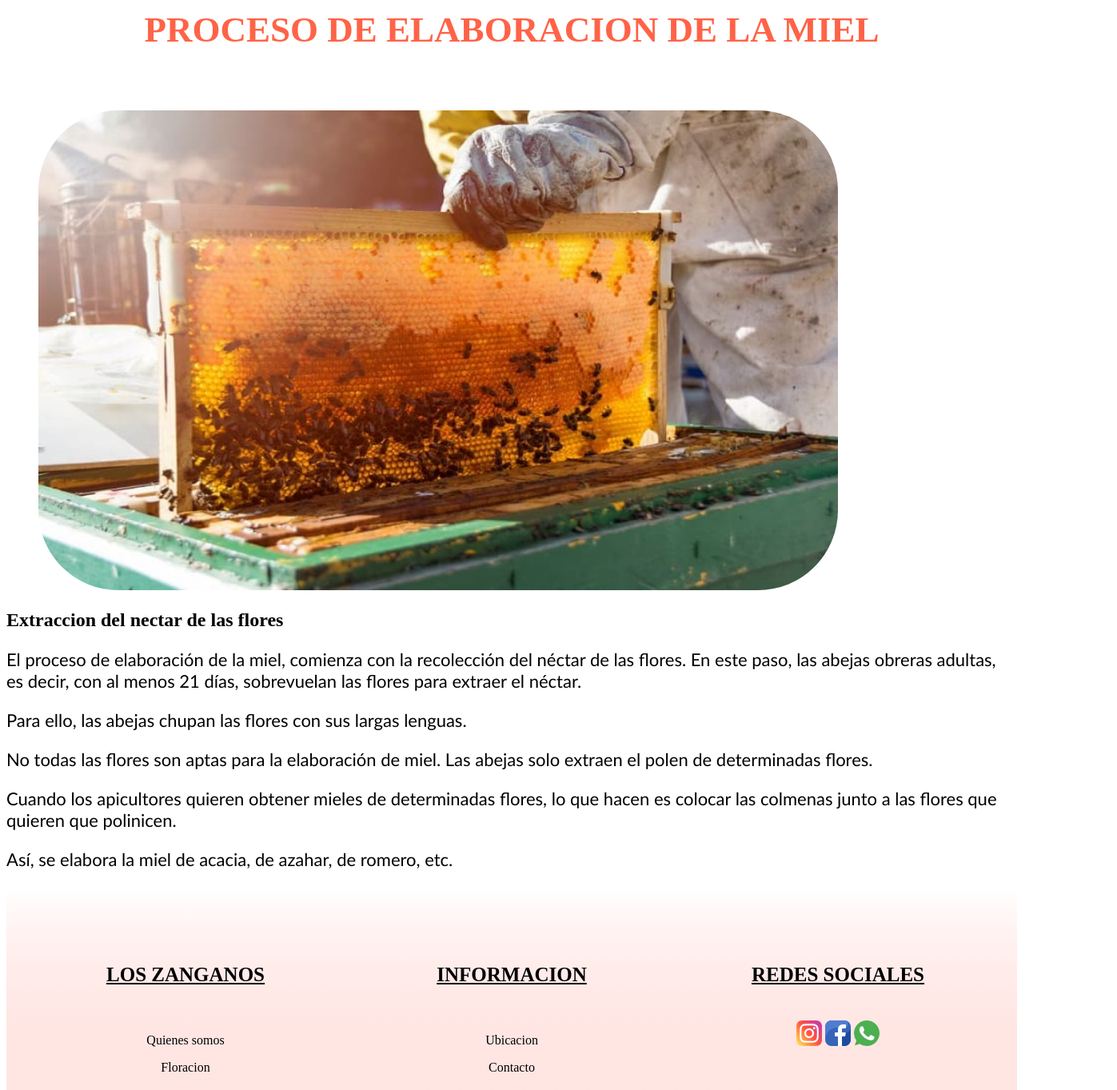
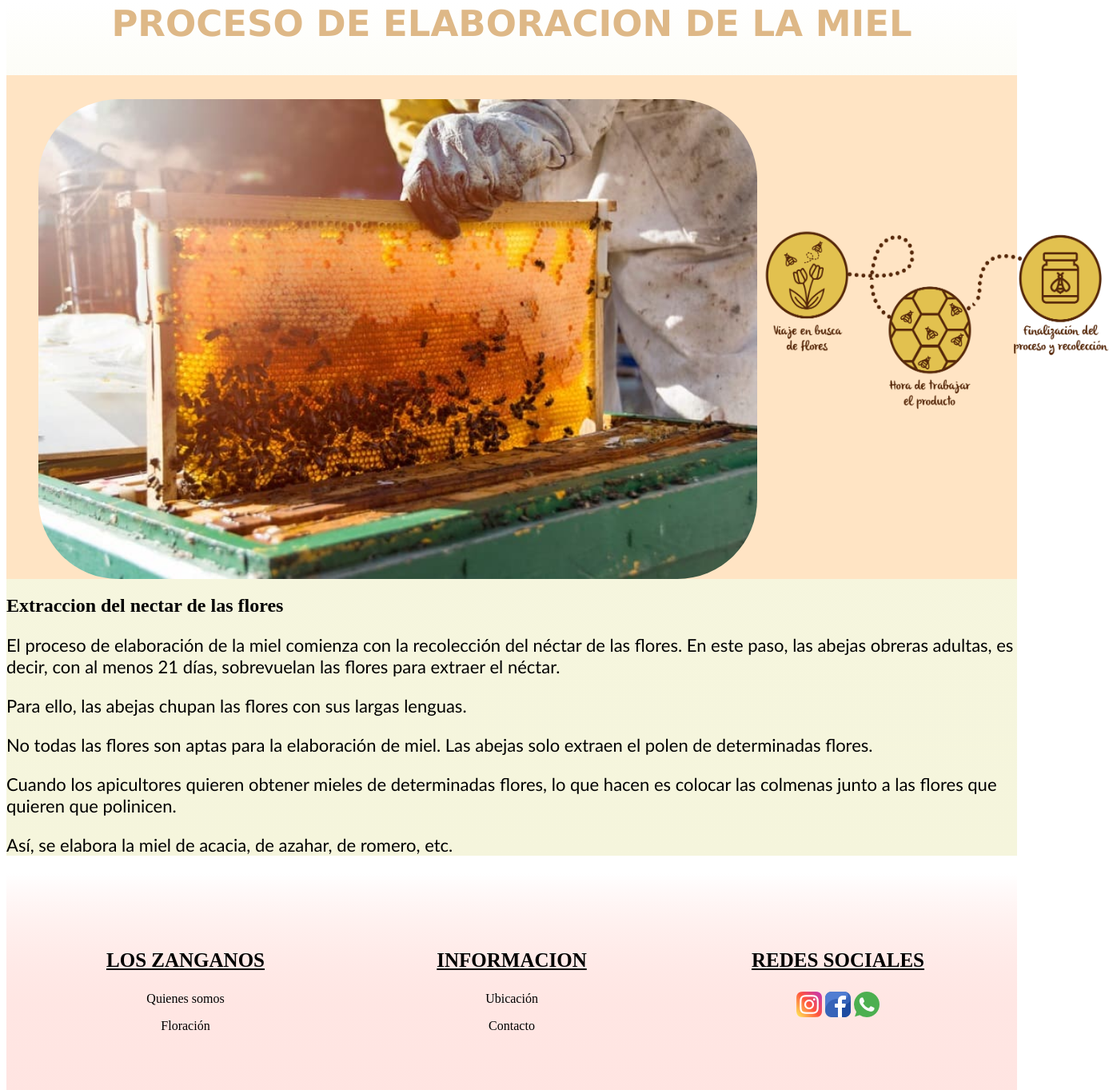
Before and after one commit to Nachofernandez94/mi_repositorio, a website: page Pages/apicultura.html in a window 1280 px wide. Shown: the part 572-1935 px from the top of the page at 80% size, 1397 px wide, since content can reach past the window. Drawn offline with Linux system fonts and the light colour scheme.

Commit message:
proyecto

```diff
--- a/Pages/apicultura.html
+++ b/Pages/apicultura.html
@@ -10,9 +10,8 @@
 </head>
 <body>
     <header class="header">
-
         <nav class="barra">
-            <a href="index.html"><img src="../Imagenes/MIELETIQUETAmieltapa.jpg"/></a>
+            <a href="../index.html"><img src="../Imagenes/MIELETIQUETAmieltapa.jpg" alt="Logo"></a>
             <ul class="div-nuevo">
                 <li><a href="../index.html">Inicio</a></li>
                 <li><a href="galeria.html">Galeria</a></li>
@@ -21,72 +20,51 @@
             </ul>
             <div class="search-container">
                 <input type="text" class="search-box" placeholder="Buscar">
-            <span class="search-icon">
-
-            </span>
+                <span class="search-icon"></span>
+            </div>
         </nav>
     </header>
-   <section>
+    <main>
         <section class="section-banner">
             <div class="banner">
-          <img class="imagen-banner" src="../imagenes/banner.jpg">
+                <img class="imagen-banner" src="../imagenes/banner.jpg" alt="Banner">
                 <h1>Los Zanganos</h1>
                 <h3>Miel 100% natural</h3>
             </div>
-
         </section>
-   <section>
-    <h1 class="titulo-apicultura">
-     PROCESO DE ELABORACION DE LA MIEL
-    </h1>
+        <section class="section-apicultura">
+            <h1 class="titulo-apicultura">PROCESO DE ELABORACION DE LA MIEL</h1>
             <div class="apicultura">
-      <img class="fondo-apicultura" src="../imagenes/elaboracion-miel-abejas.jpg" alt="fondo apicultura">
+                <img class="fondo-apicultura" src="../imagenes/elaboracion-miel-abejas.jpg" alt="Fondo apicultura">
+                <img class="imagen-proceso" src="../imagenes/Grande_3-1.png" alt="Imagen proceso">
             </div>
-
-    <h2>
-      Extraccion del nectar de las flores
-    </h2>
+            <h2>Extraccion del nectar de las flores</h2>
             <div class="proceso-apicultura">
-      <p>
-        El proceso de elaboración de la miel, comienza con la recolección del néctar de las flores. En este paso, las abejas obreras adultas, es decir, con al menos 21 días, sobrevuelan las flores para extraer el néctar.</p>
+                <p>El proceso de elaboración de la miel comienza con la recolección del néctar de las flores. En este paso, las abejas obreras adultas, es decir, con al menos 21 días, sobrevuelan las flores para extraer el néctar.</p>
                 <p>Para ello, las abejas chupan las flores con sus largas lenguas.</p>
-
                 <p>No todas las flores son aptas para la elaboración de miel. Las abejas solo extraen el polen de determinadas flores.</p>
-
-       Cuando los apicultores quieren obtener mieles de determinadas flores, lo que hacen es colocar las colmenas junto a las flores que quieren que polinicen.</p>
-      <p></p>  Así, se elabora la miel de acacia, de azahar, de romero, etc.</p>
-
-
+                <p>Cuando los apicultores quieren obtener mieles de determinadas flores, lo que hacen es colocar las colmenas junto a las flores que quieren que polinicen.</p>
+                <p>Así, se elabora la miel de acacia, de azahar, de romero, etc.</p>
             </div>
-
+        </section>
+    </main>
     <footer>
         <div class="columna">
             <h3>LOS ZANGANOS</h3>
-          <br>
             <p>Quienes somos</p>
-          <p>Floracion</p>
-
+            <p>Floración</p>
         </div>
         <div class="columna">
             <h3>INFORMACION</h3>
-          <br>
-          <p>Ubicacion</p>
+            <p>Ubicación</p>
             <p>Contacto</p>
-
         </div>
         <div class="columna">
             <h3>REDES SOCIALES</h3>
-          <br>
-          <a href="facebook"><img src="../imagenes/instagram (2).png"/></a>
-          <a href="twitter"><img src="../imagenes/facebook (3).png"/></a>
-          <a href="whatsapp"><img src="../imagenes/whatsapp (1).png"/></a>
-
-
-
+            <a href="https://www.instagram.com"><img src="../imagenes/instagram (2).png" alt="Instagram"></a>
+            <a href="https://www.facebook.com"><img src="../imagenes/facebook (3).png" alt="Facebook"></a>
+            <a href="https://www.whatsapp.com"><img src="../imagenes/whatsapp (1).png" alt="WhatsApp"></a>
         </div>
     </footer>
-
-
-
 </body>
 </html>
--- a/scss/styles.scss
+++ b/scss/styles.scss
@@ -191,12 +191,21 @@ footer {
   width: 100%;
   max-width: 400px;
   margin-left: 20px;
-
+  }
+.section-apicultura{
+  background: linear-gradient(to top, beige, 80%,white);
 }
 .titulo-apicultura{
   font-size: 45px;
   text-align: center;
-  color: tomato;
+  color:burlywood;
+  font-family:'Lucida Sans', 'Lucida Sans Regular', 'Lucida Grande', 'Lucida Sans Unicode', Geneva, Verdana, sans-serif
+
+}
+.apicultura{
+  display: flex;
+  justify-content: space-between;
+  background-color:bisque;
 
 }
 .fondo-apicultura {
@@ -210,3 +219,10 @@ footer {
   font-family: 'Trebuchet MS', 'Lucida Sans Unicode', 'Lucida Grande', 'Lucida Sans', Arial, sans-serif;
   font-size: 22px;
 }
+.imagen-proceso{
+  width: 450px;
+  height: 300px;
+  margin-top: 150px;
+  margin-right: 200px;
+
+}
```
Also changed, not shown: Pages/galeria.html (+11 -21 lines), Pages/nosotros.html (+9 -32 lines), index.html (+8 -21 lines), Imagenes/Grande_3-1.png (added), Imagenes/descarga mierl .jpg (added), scss/styles.css, 1 other file. Lines whose indentation alone changed are shown as unchanged.
